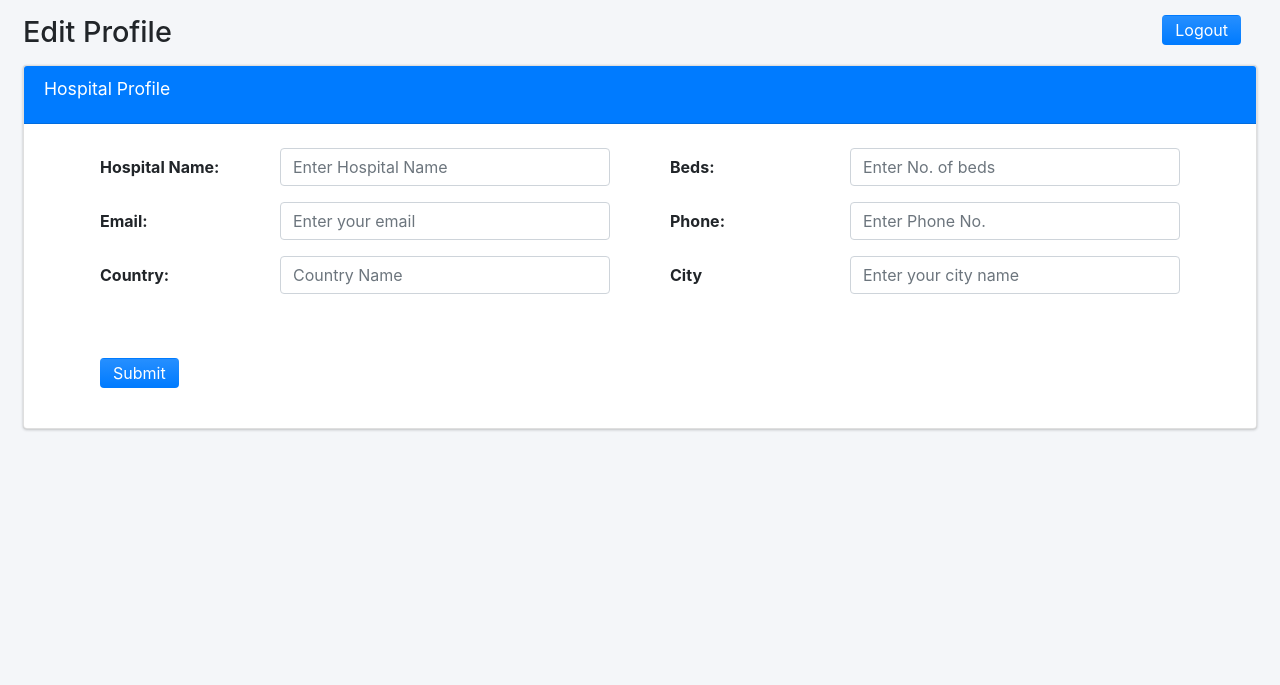
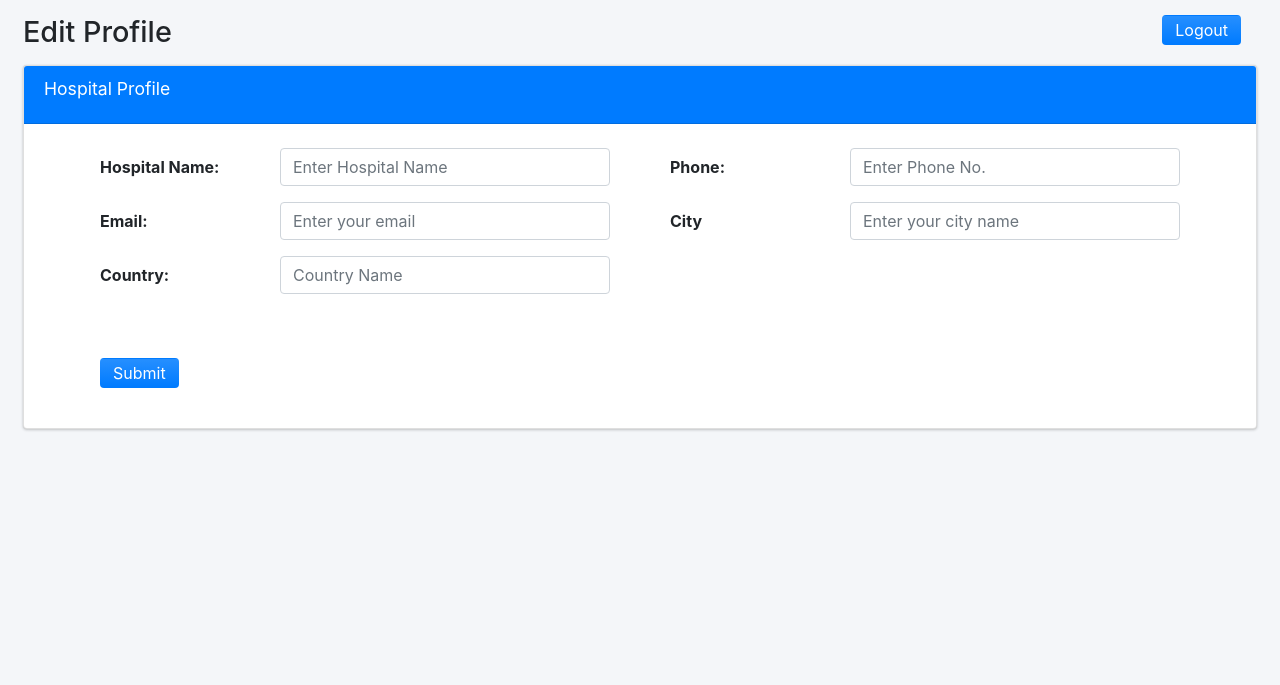
Before and after one commit to ZaidBaalbaki/430-project, a Django app: template mentcare/hospital/templates/hospital_edit.html in a window 1280 px wide. Shown: the top 685 px of the page. Run offline with Django 3.2, Linux system fonts and the light colour scheme; the template is opened without the code that fills it, so the values that code supplies are empty; some libraries are stand-ins or nearby versions.

Commit message:
fixed edit patient

```diff
--- a/mentcare/hospital/templates/hospital_edit.html
+++ b/mentcare/hospital/templates/hospital_edit.html
@@ -71,14 +71,7 @@
                     <div class="col-lg-6">
                       <div class="row">
 
-                        <div class="form-group col-lg-12 mb-3">
-                          <label class="control-label col-lg-4 justify-content-start" for="speciality_tag">Beds:</label>
-                          <div class="col-lg-8">
-                            <input type="number" class="form-control w-100" value="{{profile.0.beds_count}}" id="no_of_beds" name="no_of_beds" min="0"
-                              onKeyPress="if(this.value.length==4) return false;" placeholder="Enter No. of beds"
-                              required>
-                          </div>
-                        </div>
+
                         <div class="form-group col-lg-12 mb-3">
                           <label class="control-label col-lg-4 justify-content-start" for="hos_phone">Phone:</label>
                           <div class="col-lg-8">
```
Also changed, not shown: mentcare/patient/templates/patient_edit.html (+3 -9 lines), mentcare/db.sqlite3.
